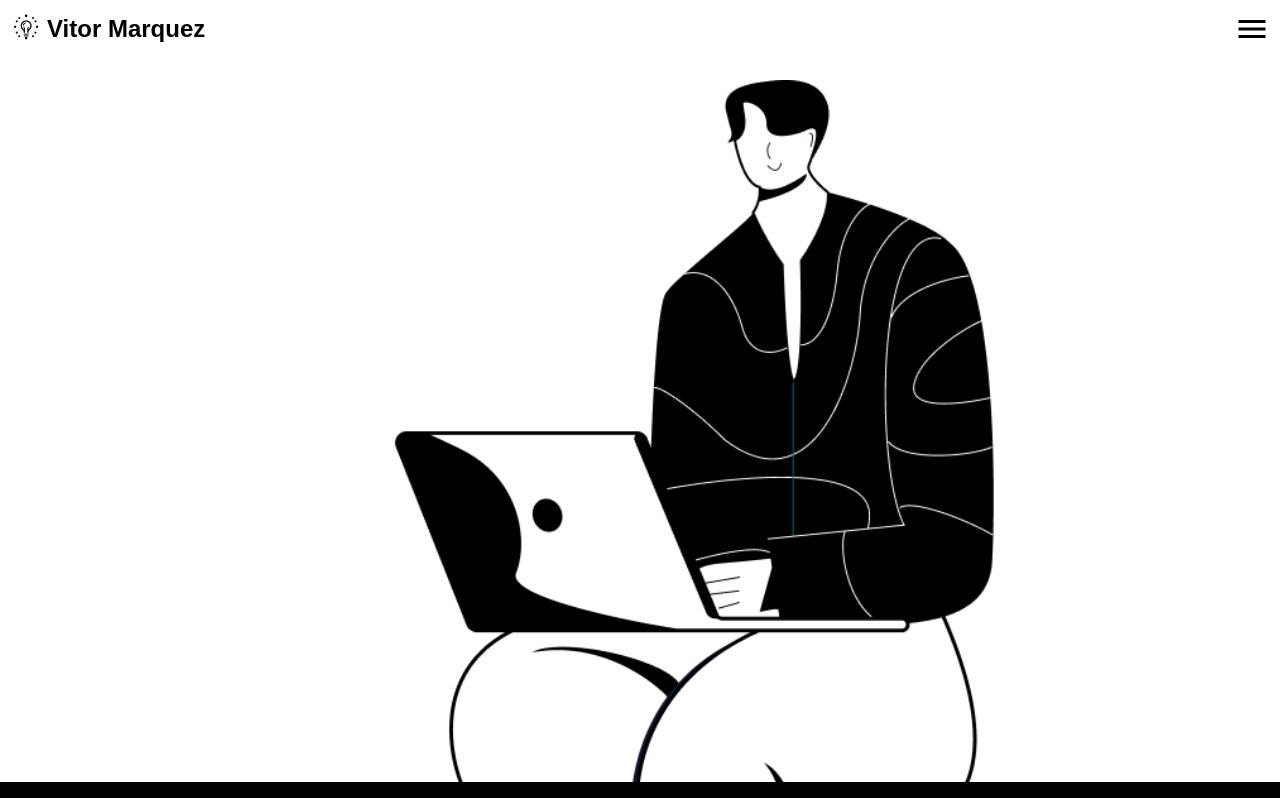
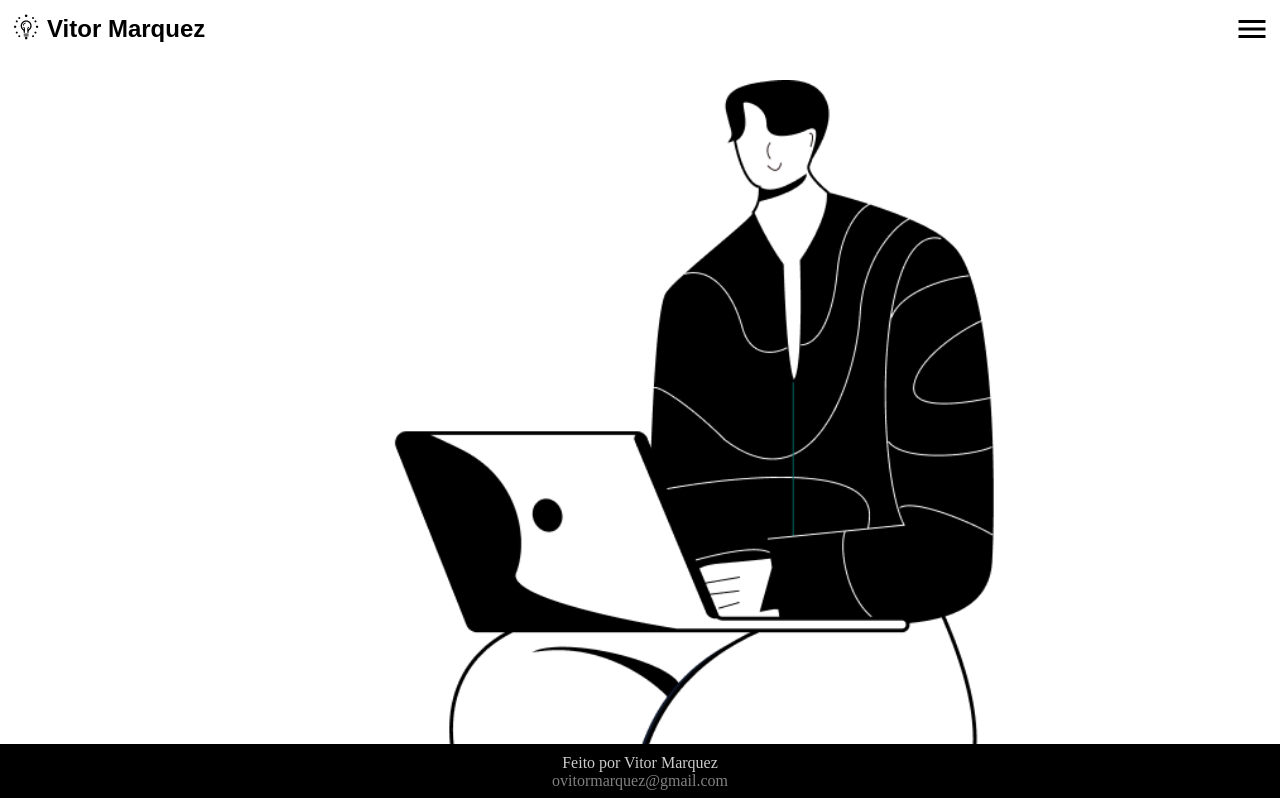
Before and after one commit to VitorMarquezz/portefolio, a React (Create React App) app: page / in a window 1280 px wide. Shown: the top 798 px of the page. Built offline with nearby package versions, Linux system fonts and the light colour scheme.

Commit message:
ajustes5

```diff
--- a/src/components/footer/footer.module.css
+++ b/src/components/footer/footer.module.css
@@ -3,4 +3,21 @@
     position: absolute;
     bottom: 0;
     width: 100%;
+    height: 3.5em;
 }
+
+.footer {
+    text-align: center;
+    margin: 10px;
+}
+
+.made{
+    color: white;
+    opacity: 0.8;
+
+}
+
+.email {
+    color: white;
+    opacity: 0.5;
+}
--- a/src/components/footer/index.js
+++ b/src/components/footer/index.js
@@ -4,7 +4,8 @@ export default function Footer() {
     return (
         <div className={styles.container}>
             <footer className={styles.footer}>
-                <p>Feito por Vitor Marquez</p>
+                <p className={styles.made}>Feito por Vitor Marquez</p>
+                <p className={styles.email}>ovitormarquez@gmail.com</p>
             </footer>
         </div>
     )
--- a/src/paginas/Inicio/Inicio.module.css
+++ b/src/paginas/Inicio/Inicio.module.css
@@ -1,6 +1,7 @@
 .container {
     margin: 0px 16px;
     max-width: 100%;
+    max-height: 100%;
 
 }
 
@@ -32,7 +33,8 @@
     display: flex;
     justify-content: center;
     gap: 30px;
-    margin: 1em 0 3em 0;
+    margin: 1em 0;
+    padding-bottom: 50px;
 }
 
 .sociais__link {
```
